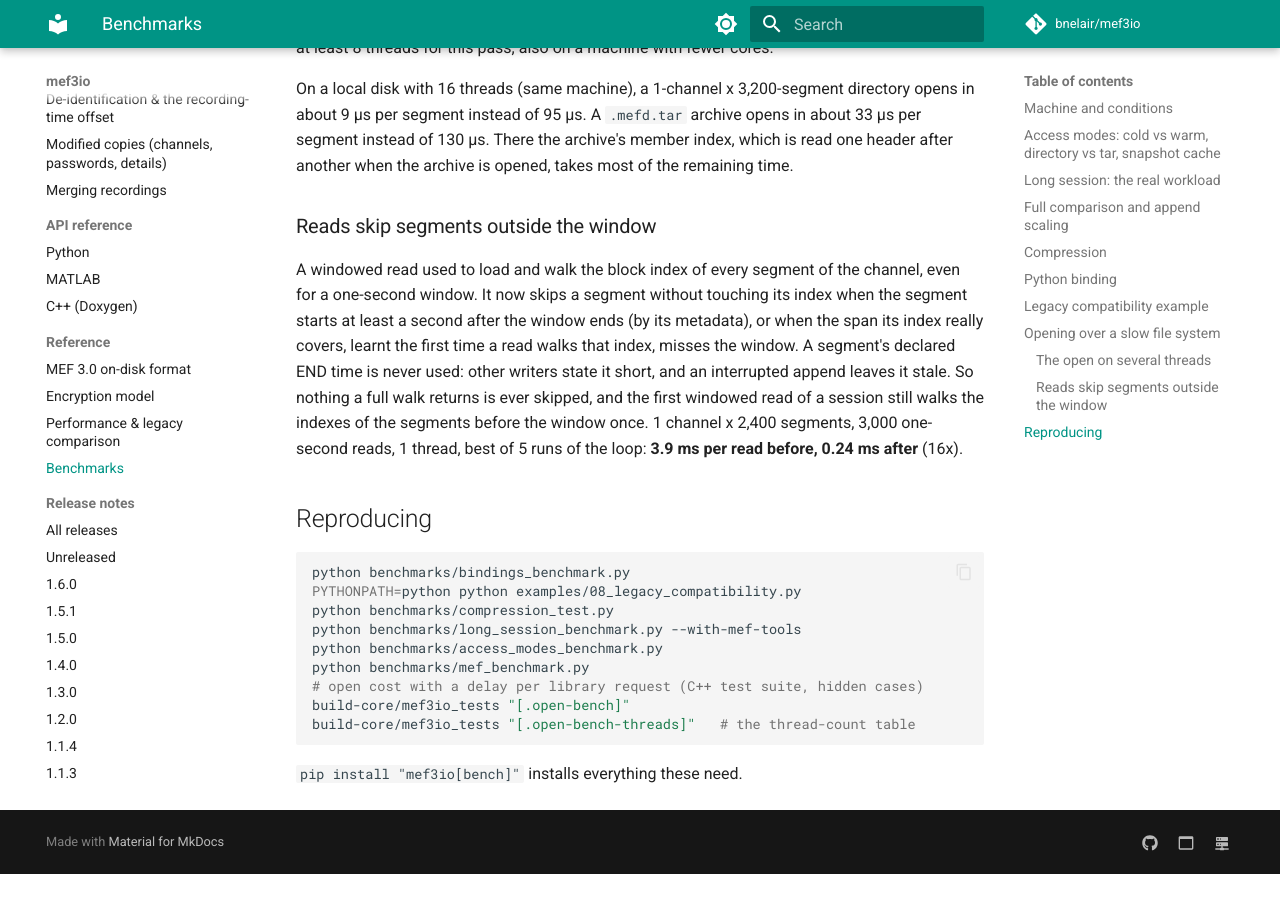
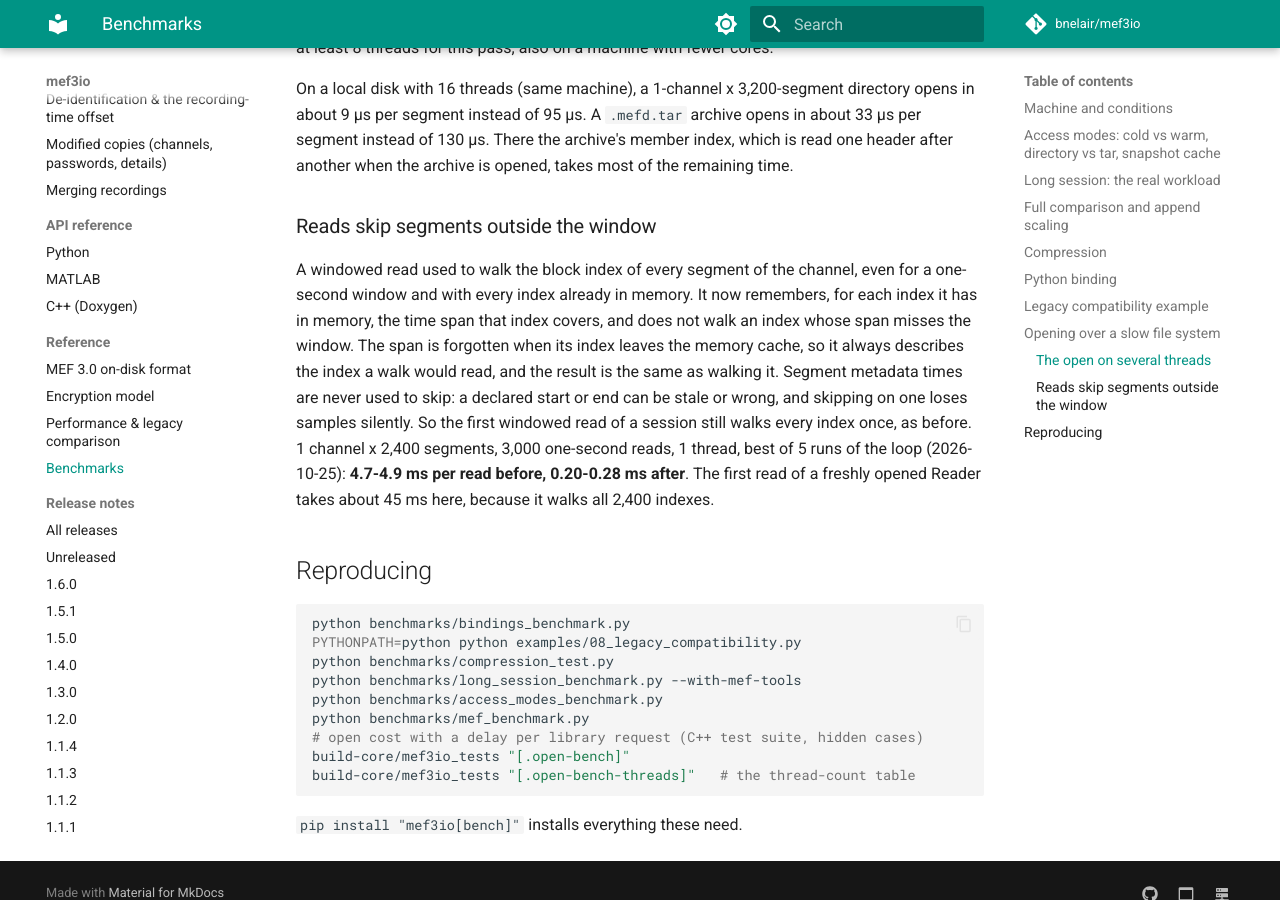
Before and after one commit to bnelair/mef3io, an MkDocs documentation site: the page built from docs/benchmarks.md, in a window 1280 px wide and 900 px high, scrolled down 7365 px. Built offline with MkDocs 1.6.1 and Material for MkDocs 9.7.7, drawn with Linux system fonts in a browser that asks for light colours; comment, search, counter and statistics services are not loaded; before the commit the page ends 8239 px from its top, so only the background shows below that.

Commit message:
Round 2: skip only by the cached index's span, never by a .tmet time
Co-Authored-By: Claude Opus 5.5 <noreply@anthropic.com>
Claude-Session: https://claude.ai/code/session_01PWYBRHqzczzUfo99eFKLmQ

```diff
--- a/docs/benchmarks.md
+++ b/docs/benchmarks.md
@@ -262,17 +262,19 @@ of the remaining time.
 
 ### Reads skip segments outside the window
 
-A windowed read used to load and walk the block index of every segment of
-the channel, even for a one-second window. It now skips a segment without
-touching its index when the segment starts at least a second after the
-window ends (by its metadata), or when the span its index really covers,
-learnt the first time a read walks that index, misses the window. A
-segment's declared END time is never used: other writers state it short, and
-an interrupted append leaves it stale. So nothing a full walk returns is ever
-skipped, and the first windowed read of a session still walks the indexes of
-the segments before the window once. 1 channel x 2,400 segments, 3,000
-one-second reads, 1 thread, best of 5 runs of the loop: **3.9 ms per read
-before, 0.24 ms after** (16x).
+A windowed read used to walk the block index of every segment of the
+channel, even for a one-second window and with every index already in
+memory. It now remembers, for each index it has in memory, the time span that
+index covers, and does not walk an index whose span misses the window. The
+span is forgotten when its index leaves the memory cache, so it always
+describes the index a walk would read, and the result is the same as walking
+it. Segment metadata times are never used to skip: a declared start or end
+can be stale or wrong, and skipping on one loses samples silently. So the
+first windowed read of a session still walks every index once, as before.
+1 channel x 2,400 segments, 3,000 one-second reads, 1 thread, best of 5 runs
+of the loop (2026-10-25): **4.7-4.9 ms per read before, 0.20-0.28 ms after**.
+The first read of a freshly opened Reader takes about 45 ms here, because it
+walks all 2,400 indexes.
 
 ## Reproducing
 
```
Also changed, not shown: CLAUDE.md (+15 -13 lines), docs/release_notes/unreleased.md (+10 -9 lines), for_agents/INVARIANTS.md (+5 -0 lines), 7 other files.
